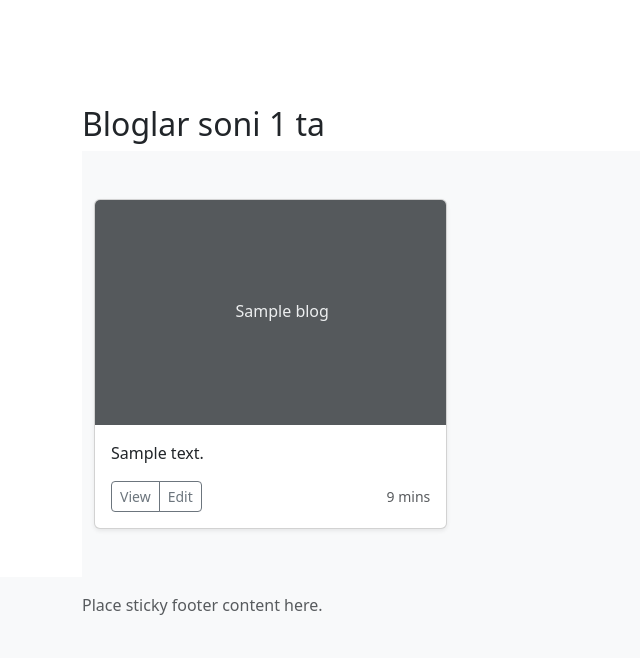
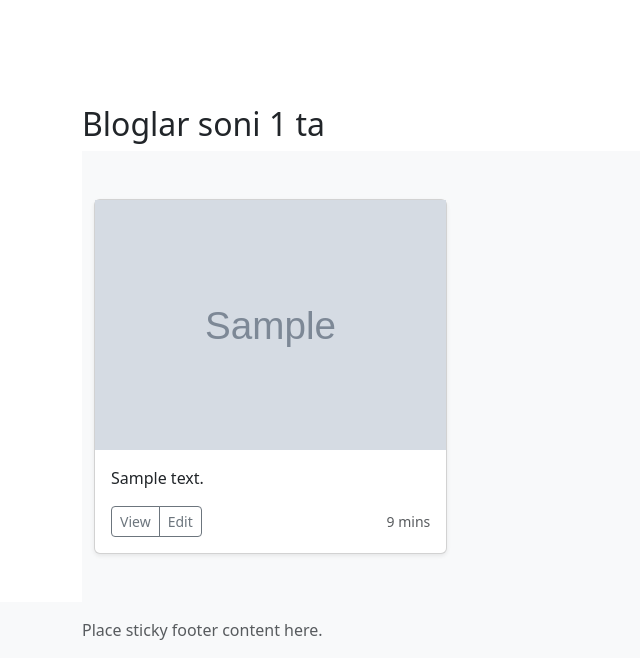
Before and after one commit to AsadbekSolijonov/dj_blog, a Django app: template templates/blog/home.html in a window 1280 px wide. Shown: the part 405-1063 px from the top of the page, without its empty margins (0-640 px from the left). Before the commit the page ends 1020 px from the top, so only its background shows below. Run offline with Django 3.2, Linux system fonts and the light colour scheme; the template is opened without the code that fills it: most values are stand-ins (such as "Sample title", 1, 10 or a date in 2020); grey boxes marked "Sample" are stand-in pictures; data that the repository does not hold is empty.

Commit message:
image cover added

```diff
--- /dev/null
+++ b/static/blog/main.css
@@ -0,0 +1,4 @@
+.img-cover{
+    height: 250px;
+    object-fit: cover;
+}
--- a/templates/blog/home.html
+++ b/templates/blog/home.html
@@ -16,13 +16,7 @@
                 {% for blog in blogs %}
                     <div class="col">
                         <div class="card shadow-sm">
-                            <svg aria-label="Placeholder: Thumbnail" class="bd-placeholder-img card-img-top"
-                                 height="225"
-                                 preserveAspectRatio="xMidYMid slice" role="img" width="100%"
-                                 xmlns="http://www.w3.org/2000/svg"><title>Placeholder</title>
-                                <rect width="100%" height="100%" fill="#55595c"></rect>
-                                <text x="40%" y="50%" fill="#eceeef" dy=".3em">{{ blog.title }}</text>
-                            </svg>
+                            <img class="img-cover" src="{{ blog.image.url }}" alt="rasm">
                             <div class="card-body">
                                 <p class="card-text">{{ blog.content|truncatewords:30 }}</p>
                                 <div class="d-flex justify-content-between align-items-center">
```
Also changed, not shown: media/blog_images/byd.png (added), media/blog_images/byd_song.png (added), media/blog_images/image_1555.jpg (added), media/blog_images/titanum.jpg (added).
